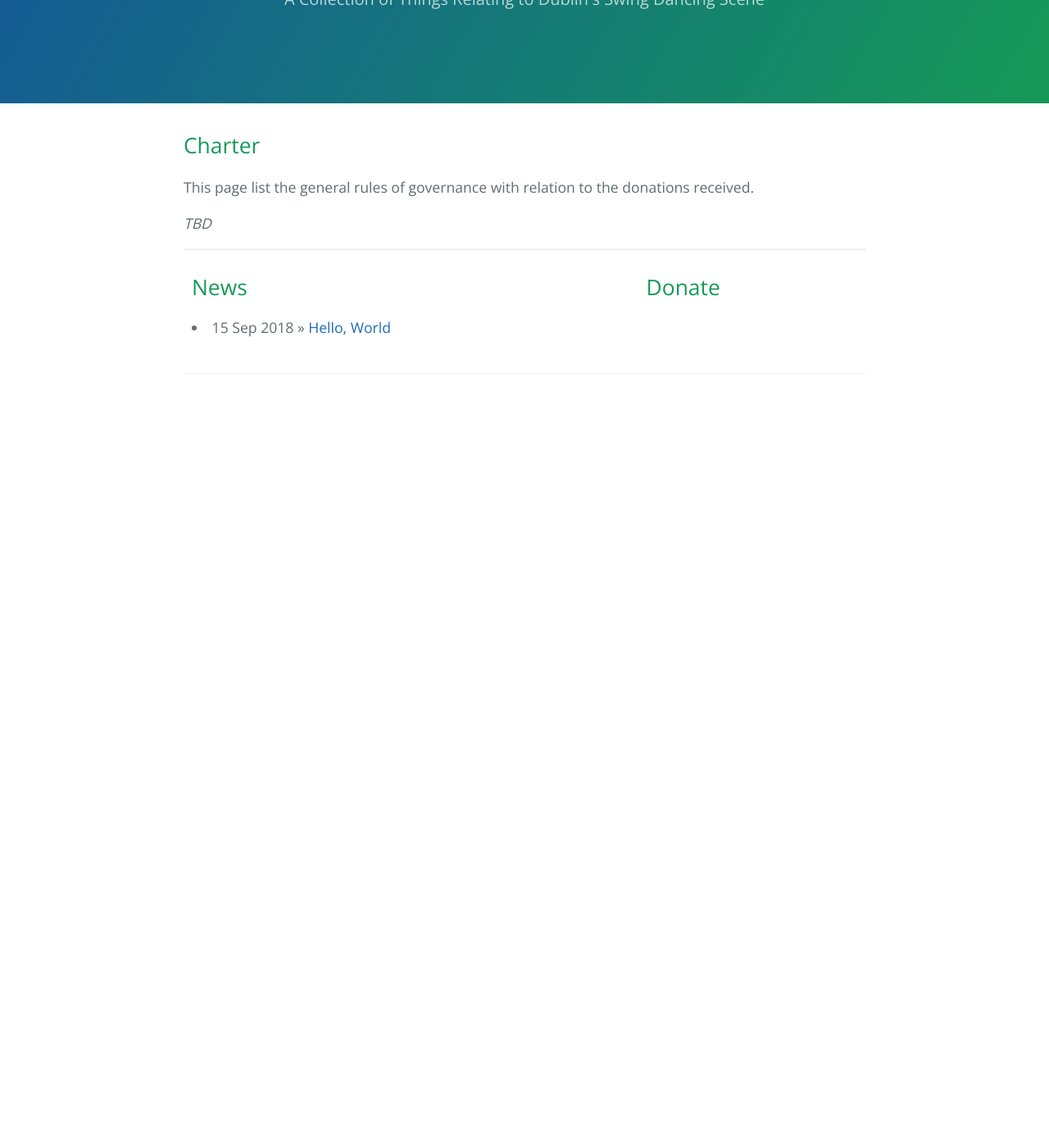
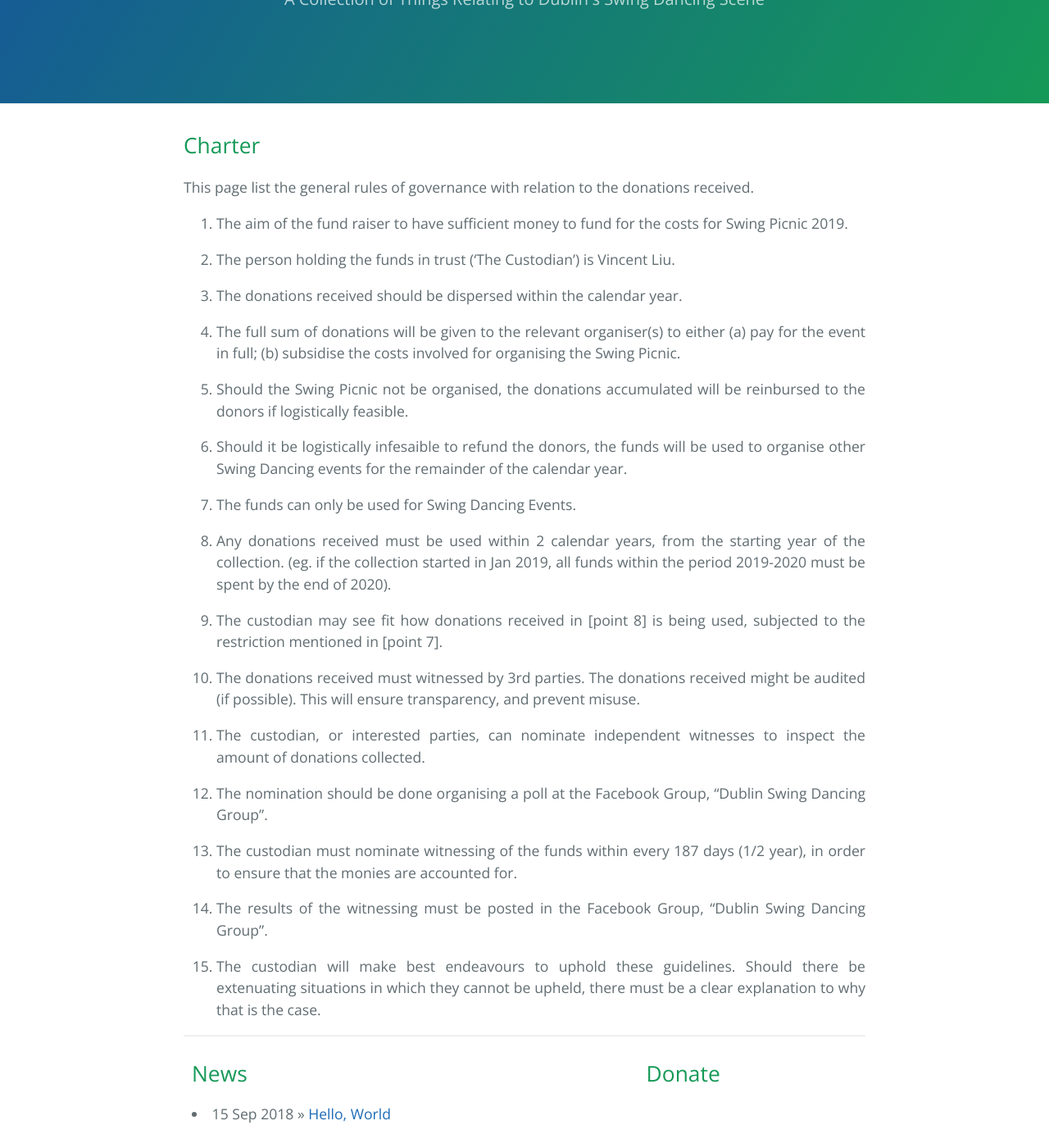
Before and after one commit to DublinSwingDancing/dublinswingdancing.github.io, a Jekyll site: the page built from charter.md, in a window 1280 px wide and 1400 px high, scrolled down 191 px. Shown: the whole window at 82% size. Built offline with Jekyll 4.4.1, drawn with Linux system fonts in a browser that asks for light colours; our own code applies the rules of GitHub Pages for plain Markdown files; before the commit the page ends 900 px from its top, so only the background shows below that.

Commit message:
charter.md: first draft

```diff
--- a/charter.md
+++ b/charter.md
@@ -6,4 +6,32 @@ layout: default
 
 This page list the general rules of governance with relation to the donations received.
 
-_TBD_
+1. The aim of the fund raiser to have sufficient money to fund for the costs for Swing Picnic 2019.
+
+2. The person holding the funds in trust ('The Custodian') is Vincent Liu.
+
+3. The donations received should be dispersed within the calendar year.
+
+4. The full sum of donations will be given to the relevant organiser(s) to either (a) pay for the event in full; (b) subsidise the costs involved for organising the Swing Picnic.
+
+5. Should the Swing Picnic not be organised, the donations accumulated will be reinbursed to the donors if logistically feasible.
+
+6. Should it be logistically infesaible to refund the donors, the funds will be used to organise other Swing Dancing events for the remainder of the calendar year.
+
+7. The funds can only be used for Swing Dancing Events.
+
+8. Any donations received must be used within 2 calendar years, from the starting year of the collection. (eg. if the collection started in Jan 2019, all funds within the period 2019-2020 must be spent by the end of 2020).
+
+9. The custodian may see fit how donations received in [point 8] is being used, subjected to the restriction mentioned in [point 7].
+
+10. The donations received must witnessed by 3rd parties. The donations received might be audited (if possible). This will ensure transparency, and prevent misuse.
+
+11. The custodian, or interested parties, can nominate independent witnesses to inspect the amount of donations collected.
+
+12. The nomination should be done organising a poll at the Facebook Group, "Dublin Swing Dancing Group".
+
+13. The custodian must nominate witnessing of the funds within every 187 days (1/2 year), in order to ensure that the monies are accounted for.
+
+14. The results of the witnessing must be posted in the Facebook Group, "Dublin Swing Dancing Group".
+
+15. The custodian will make best endeavours to uphold these guidelines. Should there be extenuating situations in which they cannot be upheld, there must be a clear explanation to why that is the case.
```
